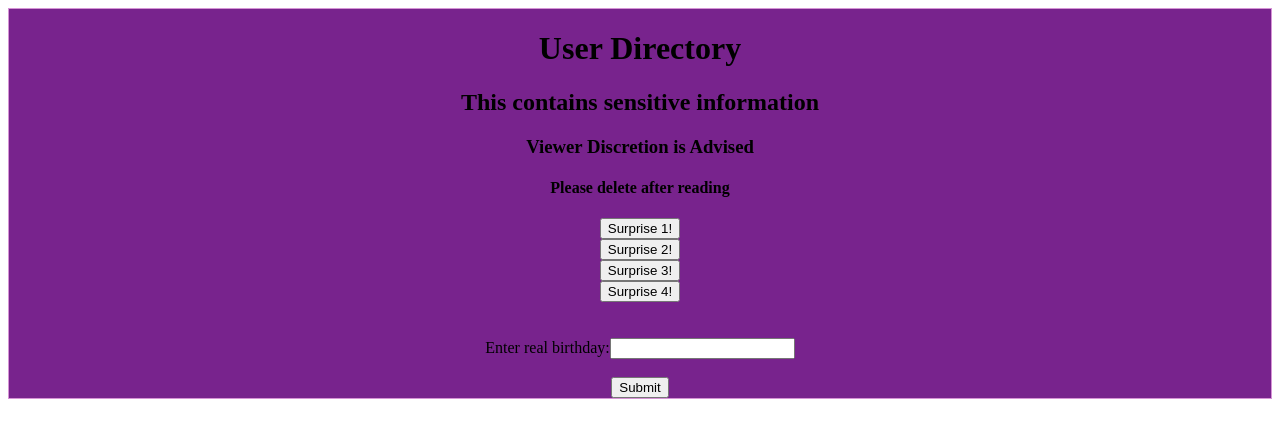
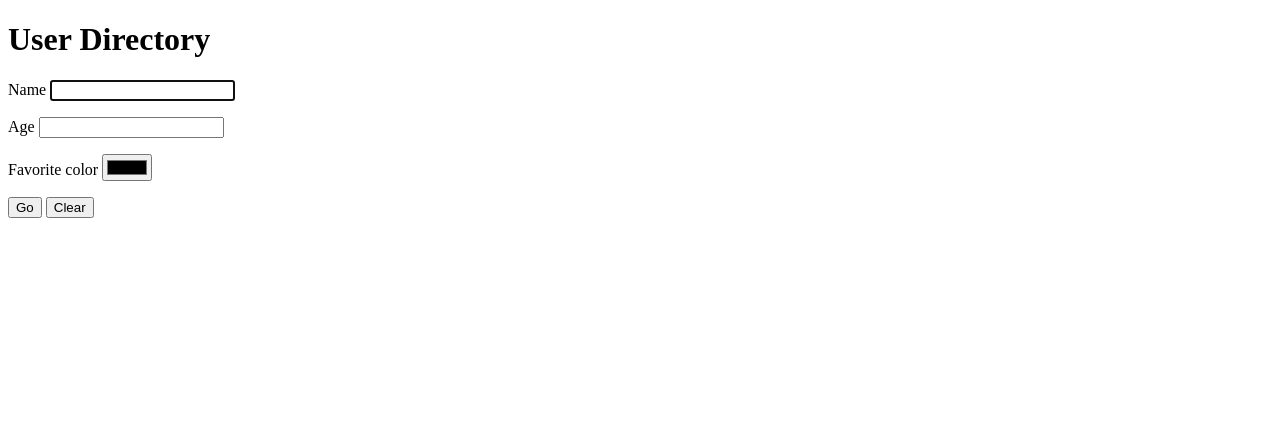
Before and after one commit to LittleMissEngineer/user--directory, a plain HTML site: page index.html in a window 1280 px wide. Drawn offline with Linux system fonts and the light colour scheme.

Commit message:
Updated homework assignment

```diff
--- a/index.css
+++ b/index.css
@@ -2,8 +2,3 @@ body{
     font-family: 'Times New Roman', Times, serif
 
 }
-
-.container {
-    background-color: rgb(120, 35, 141);
-    border: 1px solid rgb(214, 147, 214) ;
-  }
--- a/index.html
+++ b/index.html
@@ -1,30 +1,35 @@
 <!DOCTYPE html>
 <html>
 <head>
-    <meta charset="utf-8" />
-    <meta http-equiv="X-UA-Compatible" content="IE=edge">
-    <title>User Directory</title>
-    <meta name="viewport" content="width=device-width, initial-scale=1">
-   <link rel ="stylesheet" href ="index.css">
+  <meta charset="utf-8" />
+  <meta http-equiv="X-UA-Compatible" content="IE=edge">
+  <title>User Directory</title>
+  <meta name="viewport" content="width=device-width, initial-scale=1">
+  <link rel="stylesheet" href="index.css">
 </head>
 <body>
- <div class="container">
+  <h1>User Directory</h1>
 
-    <h1 id ="heading"><center>User Directory</center></h1>
-    <h2 id = "title"><center>This contains sensitive information</center></h2>
-    <h3 id = "viewing"><center>Viewer Discretion is Advised</center></h3>
-    <h4 id = "viewed"><center>Please delete after reading</center></h4>
+  <form id="userForm">
+    <p>
+      <label for="userName">Name</label>
+      <input type="text" name="userName" autofocus>
+    </p>
+    <p>
+      <label for="age">Age</label>
+      <input type="number" name="age">
+    </p>
+    <p>
+      <label for="favoriteColor">Favorite color</label>
+      <input type="color" name="favoriteColor">
+    </p>
 
-    <center><button onclick="changeText()">Surprise 1!</button></center>
-    <center><button onclick="changeMessage()">Surprise 2!</button></center>
-    <center> <button onclick="hiddenMessage()">Surprise 3!</button></center>
-    <center><button onclick="ourMistake()">Surprise 4!</button><br><br><br></center>
+    <button type="submit">Go</button>
+    <button type="reset">Clear</button>
+  </form>
 
+  <div id="users"></div>
 
-<center><form id = "submit" action="/action_page.php">Enter real birthday:<input type="text" name= "Enter text"></form><br></center>
-<center><button onclick="submission()">Submit</button></center>
-
-</div>
-    <script src = "index.js"></script>
+  <script src="index.js"></script>
 </body>
 </html>
--- a/index.js
+++ b/index.js
@@ -1,34 +1,39 @@
-console.log('It works!')
+const form = document.querySelector('form#userForm')
 
-let counter = 0;
-const changeText = function(){
-    document.getElementById('heading').innerHTML = "SUUUUUUURRRRPRRRIIISSSEEEE!"
-    counter = counter + 1
-    if(counter > 2){
-        document.getElementById('title').innerHTML = "HAPPY BIRTHDAY!"
-    }
+const handleSubmit = function(ev) {
+  ev.preventDefault()
+  const form = ev.target
+  const userName = form.userName.value
+  const age = form.age.value
+  const favoriteColor = form.favoriteColor.value
+
+  const users = document.querySelector('#users')
+
+  const list = document.createElement('ul')
+
+  const nameItem = document.createElement('li')
+  nameItem.textContent = `Name: ${userName}`
+
+  const ageItem = document.createElement('li')
+  ageItem.textContent = `Age: ${age}`
+
+  const colorItem = document.createElement('li')
+  colorItem.textContent = 'Favorite Color: '
+
+  const colorDiv = document.createElement('div')
+  colorDiv.style.backgroundColor = favoriteColor
+  colorDiv.style.width = '6rem'
+  colorDiv.style.height = '3rem'
+  colorItem.appendChild(colorDiv)
+
+  list.appendChild(nameItem)
+  list.appendChild(ageItem)
+  list.appendChild(colorItem)
+
+  users.appendChild(list)
+
+  form.reset()
+  form.userName.focus()
 }
 
-const changeMessage = function(){
-    document.getElementById('title').innerHTML = "This is actually a birthday card in disguise!"
-}
-const hiddenMessage = function(){
-    document.getElementById('viewing').innerHTML = "It's not your birthday?"
-}
-  const ourMistake = function(){
-    document.getElementById('viewed').innerHTML = "Opps...."
-  }
-
-  const submission = function(){
-
-    let x = document.getElementById('submit').elements[0].value
-
-    document.getElementById('viewed').innerHTML = x
-
-
-  }
-
-
-
-const button = document.querySelector('button')
-button.addEventListener('click', changeText)
+form.addEventListener('submit', handleSubmit)
```
Also changed, not shown: 2 other files.
